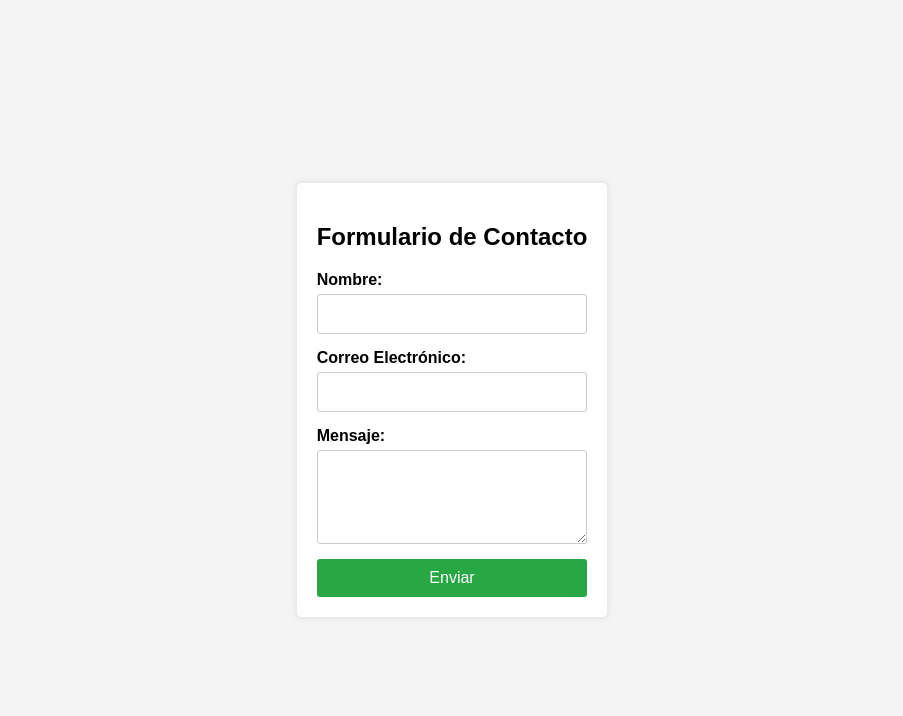
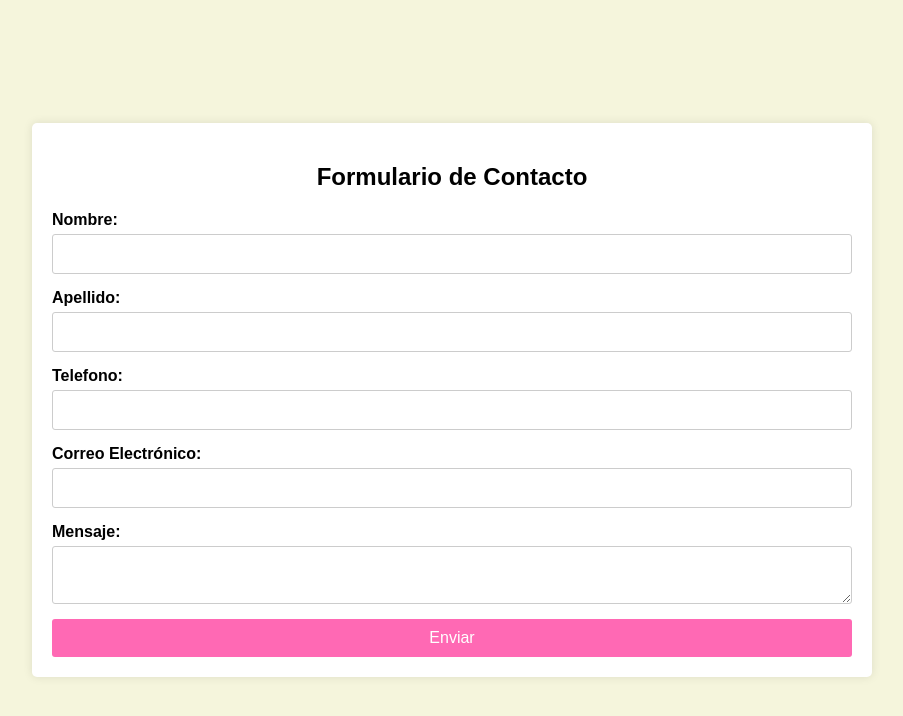
Before and after one commit to VChiappo/RepasoGit-, a plain HTML site: page Index.html in a window 1280 px wide. Shown: the whole page, without its empty margins (188-1091 px from the left). Drawn offline with Linux system fonts and the light colour scheme.

Commit message:
AgregueDatosYCambioDeEstilo

```diff
--- a/Index.html
+++ b/Index.html
@@ -13,11 +13,17 @@
             <label for="name">Nombre:</label>
             <input type="text" id="name" name="name" required>
 
+            <label for="apellido">Apellido:</label>
+            <input type="text" id="apellido" name="apellido" required>
+
+            <label for="telefono">Telefono:</label>
+            <input type="text" id="telefono" name="telefono" required>
+
             <label for="email">Correo Electrónico:</label>
             <input type="email" id="email" name="email" required>
 
             <label for="message">Mensaje:</label>
-            <textarea id="message" name="message" rows="4" required></textarea>
+            <textarea id="message" name="message" rows="2" required></textarea>
 
             <button type="submit">Enviar</button>
         </form>
--- a/Styles.css
+++ b/Styles.css
@@ -1,6 +1,6 @@
 body {
     font-family: Arial, sans-serif;
-    background-color: #f4f4f4;
+    background-color: beige;
     display: flex;
     justify-content: center;
     align-items: center;
@@ -13,11 +13,14 @@ body {
     padding: 20px;
     border-radius: 5px;
     box-shadow: 0 0 10px rgba(0, 0, 0, 0.1);
+    width: 80%;
+    max-width: 800px;
 }
 
 h2 {
     margin-bottom: 20px;
     font-size: 24px;
+    text-align: center;
 }
 
 form {
@@ -36,18 +39,22 @@ input, textarea {
     border: 1px solid #ccc;
     border-radius: 3px;
     font-size: 16px;
+    width: 100%;
+    box-sizing: border-box;
 }
 
 button {
     padding: 10px;
     border: none;
     border-radius: 3px;
-    background-color: #28a745;
+    background-color: #ff69b4;
     color: #fff;
     font-size: 16px;
     cursor: pointer;
+    width: 100%;
+    box-sizing: border-box;
 }
 
 button:hover {
-    background-color: #218838;
+    background-color: #ff1493;
 }
```
